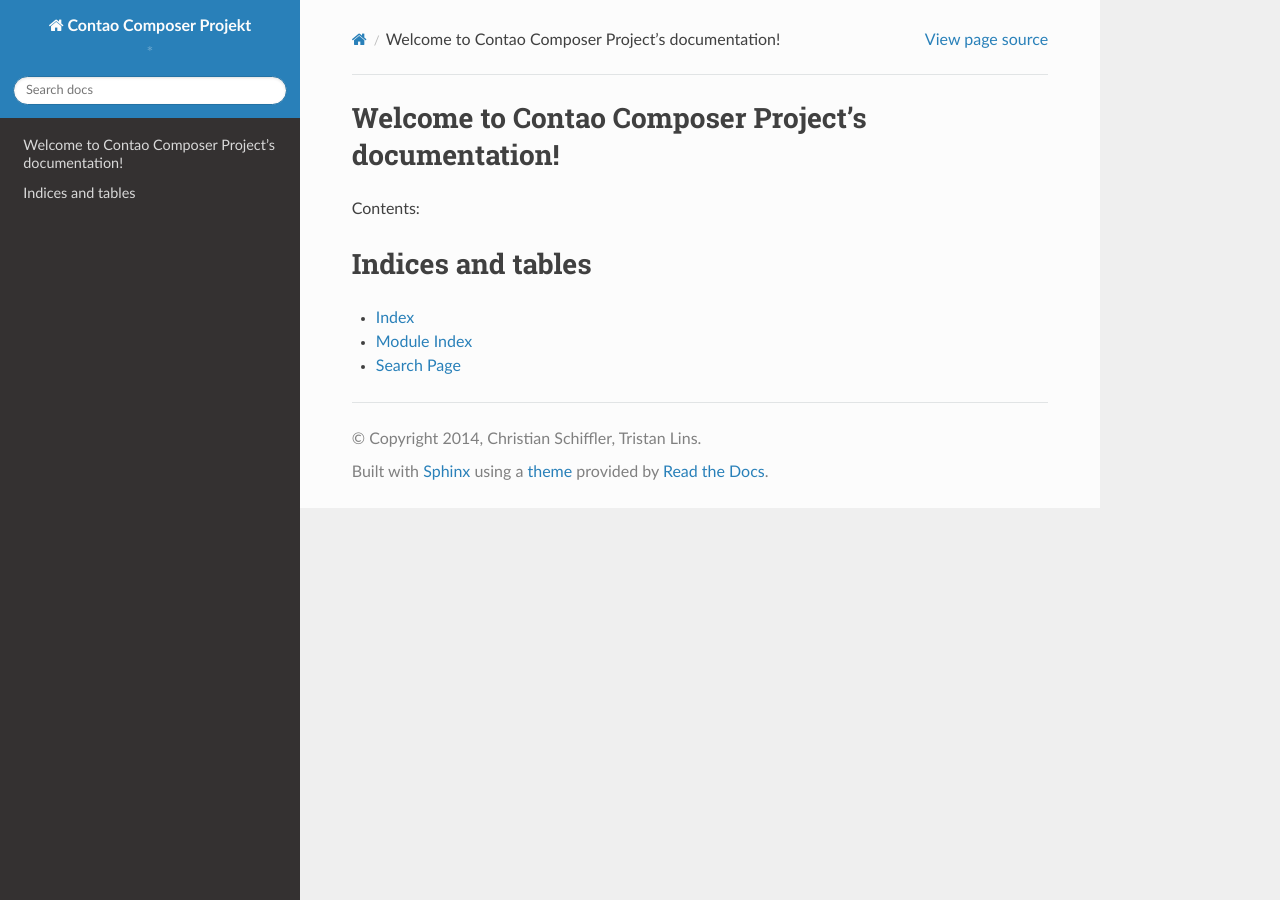
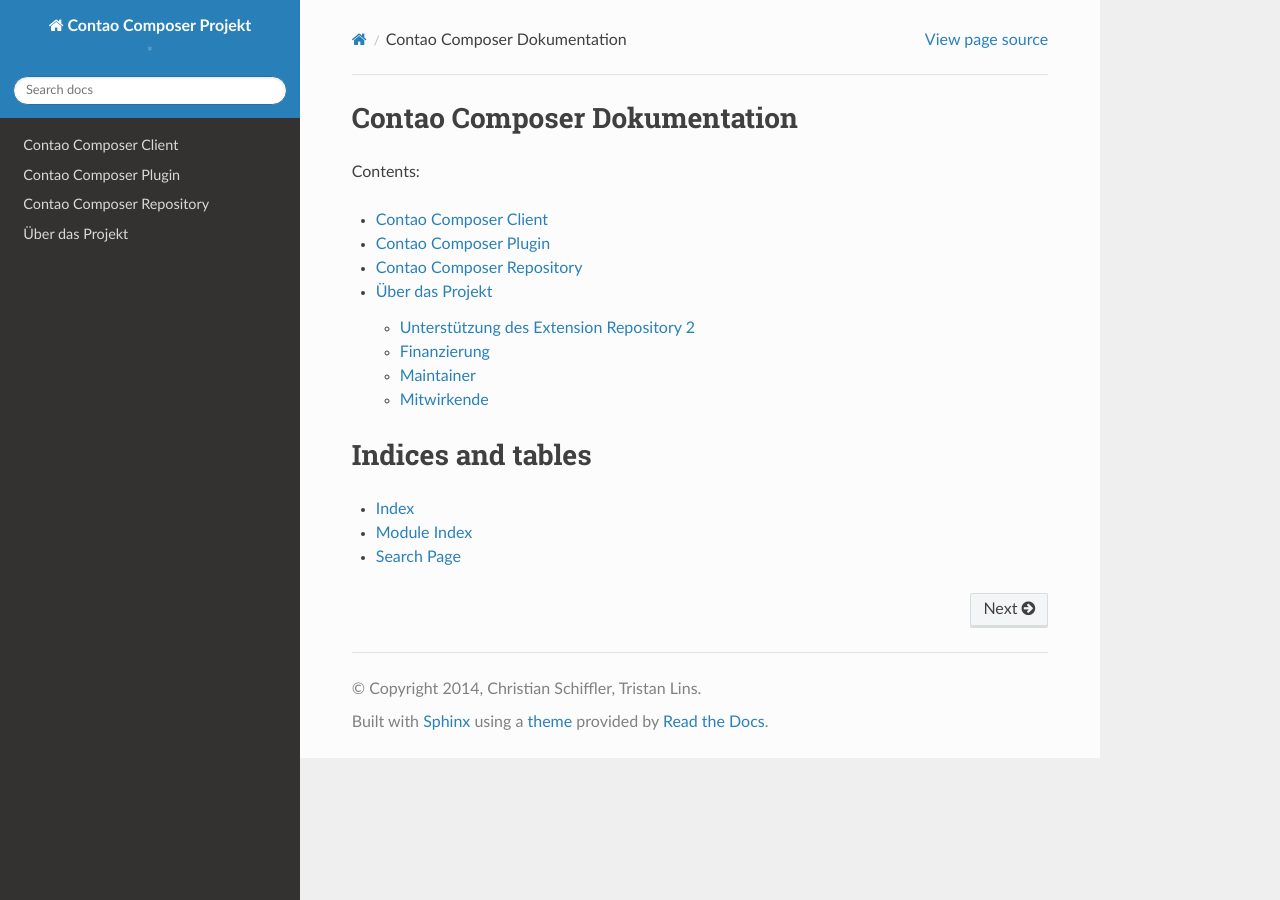
Before and after one commit to contao-community-alliance/composer-docs-de, a Sphinx documentation site: the page built from docs/index.rst, in a window 1280 px wide. Built offline with Sphinx 7.4.7 and the Read the Docs theme 2.0.0, drawn with Linux system fonts in a browser that asks for light colours; some of the changed lines change nothing that is shown.

Commit message:
Write initial docs about the project.

```diff
--- /dev/null
+++ b/docs/about.rst
@@ -0,0 +1,140 @@
+Über das Projekt
+================
+
+Composer ist eine Paketverwaltung für PHP, entwickelt von `Nils Adermann`_ und `Jordi Boggiano`_.
+Im Gegensatz zu anderen Paketverwaltungen für PHP (wie PEAR und PECL) ist Composer selbst
+in PHP geschrieben und lässt sich daher auf jedem PHP fähigen System benutzen, also auch auf Shared Hostern.
+
+Die Integration von Composer in Contao wurde Anfang 2013 von `Dominik Zogg`_ und `Tristan Lins`_ initiiert.
+Aus einer einfachen Integration auf Konsolenbasis wurde ein umfangreicher Client mit Integration in das Contao Backend
+- der sogenannte *Contao Composer Client*. Um diesen Client entwickelt sich ein entsprechendes Ökosystem,
+dass zusammenfassend als als *Contao Composer Projekt* bezeichnet wird.
+
+Das *Contao Composer Projekt* umfasst folgende Teilprojekte:
+
+* Der :ref:`contao_composer_client` ist die Integration in Contao.
+* Das :ref:`contao_composer_plugin` stellt den Installer für Composer bereit.
+* Das :ref:`contao_composer_repository` ist ein für das Contao Umfeld angepasster Paketserver auf Basis von
+  `Packagist <https://packagist.org/>`_.
+* Die :ref:`contao_composer_documentation` ist *diese* Dokumentation.
+
+Unterstützung des Extension Repository 2
+----------------------------------------
+
+Für den vereinfachten Übergang von dem Extension Repository 2 betreibt die `Contao Community Alliance`_ ein `Repository
+<http://legacy-packages-via.contao-community-alliance.org/>`_, über das die alten *Legacy* Pakete aus dem Extension
+Repository 2 mit Composer installiert werden können.
+
+Finanzierung
+------------
+
+Langfristig soll soll das Projekt durch die `Contao Assoziation`_ finanziell
+gefördert werden. Ein entsprechender Antrag wird noch 2014 eingereicht.
+
+Maintainer
+----------
+
+Heute wird das Projekt von `Christian Schiffler`_ und `Tristan Lins`_ betreut, die bereits hinter der Planung
+zum Extension Repository 3 (auch bekannt als RFCCC-1) stehen.
+
+Mitwirkende
+-----------
+
+.. role:: contributors
+
+.. compound::
+
+   :contributors:`Die Liste der Mitwirkenden kann online eingesehen werden:`
+
+   * `contao-community-alliance/composer-client
+     <https://github.com/contao-community-alliance/composer-client/graphs/contributors>`_
+   * `contao-community-alliance/composer-plugin
+     <https://github.com/contao-community-alliance/composer-plugin/graphs/contributors>`_
+   * `contao-community-alliance/composer-repository
+     <https://github.com/contao-community-alliance/composer-repository/graphs/contributors>`_
+   * `contao-community-alliance/composer-docs-de
+     <https://github.com/contao-community-alliance/composer-docs-de/graphs/contributors>`_
+
+.. raw:: html
+
+   <script>
+   (function(){
+       var contributors = {};
+       var repositories = [
+           'contao-community-alliance/composer-client',
+           'contao-community-alliance/composer-plugin',
+           'contao-community-alliance/composer-repository',
+           'contao-community-alliance/composer-docs-de'
+       ];
+
+       var load = function(repository) {
+           var request = new XMLHttpRequest();
+           request.onreadystatechange = function() {
+               if (request.readyState == 4) {
+                   if (request.status == 200) {
+                       var list = JSON.parse(request.responseText);
+                       list.forEach(function(contributor) {
+                           if (contributors[contributor.login]) {
+                               contributors[contributor.login].contributions += contributor.contributions;
+                           } else {
+                               contributors[contributor.login] = {
+                                   name: contributor.login,
+                                   url: contributor.html_url,
+                                   avatar: contributor.avatar_url,
+                                   contributions: contributor.contributions
+                               };
+                           }
+                       });
+                   }
+                   if (repositories.length) {
+                       load(repositories.shift());
+                   } else {
+                       build();
+                   }
+               }
+           }
+           request.open('GET', 'https://api.github.com/repos/' + repository + '/contributors', true);
+           request.send(null);
+       };
+
+       var build = function() {
+           var sorted = [];
+           Object.keys(contributors).forEach(function(key) {
+               sorted.push(contributors[key]);
+           });
+
+           sorted = sorted.sort(function(left, right) {
+               if (left.contributions == right.contributions) {
+                   return right.name.localeCompare(left.name);
+               } else {
+                   return right.contributions - left.contributions;
+               }
+           });
+
+           var html = '<ul>';
+           sorted.forEach(function(contributor) {
+               html += '<li>';
+               html += '<a href=":href:" target="_blank"><img src=":src:" width="24" style="vertical-align:middle;"> :name:</a>'
+                   .replace(':name:', contributor.name)
+                   .replace(':href:', contributor.url)
+                   .replace(':src:', contributor.avatar);
+               html += '</li>';
+           });
+           html += '</ul>';
+
+           var container = document.querySelector('.contributors').parentNode.parentNode;
+           container.innerHTML = html + container.innerHTML;
+       }
+
+       load(repositories.shift());
+   })();
+   </script>
+
+.. _Contao Community Alliance: https://c-c-a.org
+.. _Contao Assoziation: https://association.contao.org/
+
+.. _Nils Adermann: http://naderman.de/
+.. _Jordi Boggiano: http://nelm.io/jordi
+.. _Dominik Zogg: https://github.com/dominikzogg
+.. _Tristan Lins: https://github.com/tristanlins
+.. _Christian Schiffler: https://github.com/discordier
--- /dev/null
+++ b/docs/client/index.rst
@@ -0,0 +1,6 @@
+.. _contao_composer_client:
+
+Contao Composer Client
+======================
+
+TODO
--- a/docs/index.rst
+++ b/docs/index.rst
@@ -1,17 +1,17 @@
-.. Contao Composer Project documentation master file, created by
-   sphinx-quickstart on Fri Oct 10 07:41:59 2014.
-   You can adapt this file completely to your liking, but it should at least
-   contain the root `toctree` directive.
+.. _contao_composer_documentation:
 
-Welcome to Contao Composer Project's documentation!
-===================================================
+Contao Composer Dokumentation
+=============================
 
 Contents:
 
 .. toctree::
    :maxdepth: 2
 
-
+   client/index
+   plugin/index
+   repository/index
+   about
 
 Indices and tables
 ==================
--- /dev/null
+++ b/docs/plugin/index.rst
@@ -0,0 +1,6 @@
+.. _contao_composer_plugin:
+
+Contao Composer Plugin
+======================
+
+TODO
--- /dev/null
+++ b/docs/repository/index.rst
@@ -0,0 +1,6 @@
+.. _contao_composer_repository:
+
+Contao Composer Repository
+==========================
+
+TODO
```
Also changed, not shown: 1 other file.
